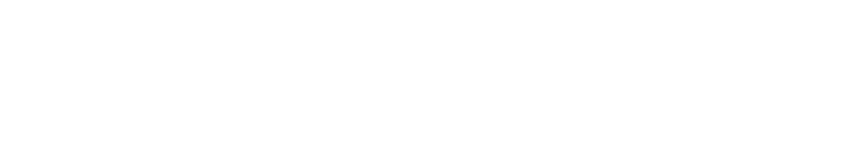
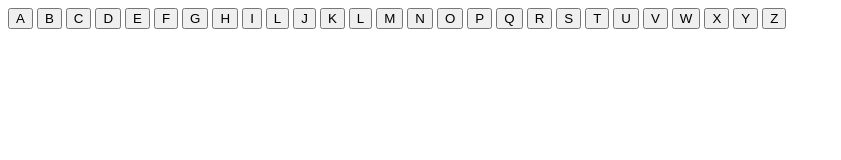
Before and after one commit to Belal-7/we1-project-Belal-7, a plain HTML site: page index.html in a window 1280 px wide. Shown: the whole page, without its empty margins (0-841 px from the left). Drawn offline with Linux system fonts and the light colour scheme.

Commit message:
Update index.html

```diff
--- a/index.html
+++ b/index.html
@@ -1 +1,44 @@
 <!-- Start writing your project code in this file! -->
+<button onclick="checkLetter('A');">A</button>
+ <button onclick="checkLetter('B');">B</button>
+ <button onclick="checkLetter('C');">C</button>
+ <button onclick="checkLetter('D');">D</button>
+ <button onclick="checkLetter('E');">E</button>
+ <button onclick="checkLetter('F');">F</button>
+ <button onclick="checkLetter('G');">G</button>
+ <button onclick="checkLetter('H');">H</button>
+ <button onclick="checkLetter('I');">I</button>
+ <button onclick="checkLetter('L');">L</button>
+ <button onclick="checkLetter('J');">J</button>
+ <button onclick="checkLetter('K');">K</button>
+ <button onclick="checkLetter('L');">L</button>
+ <button onclick="checkLetter('M');">M</button>
+ <button onclick="checkLetter('N');">N</button>
+ <button onclick="checkLetter('O');">O</button>
+ <button onclick="checkLetter('P');">P</button>
+ <button onclick="checkLetter('Q');">Q</button>
+ <button onclick="checkLetter('R');">R</button>
+ <button onclick="checkLetter('S');">S</button>
+ <button onclick="checkLetter('T');">T</button>
+ <button onclick="checkLetter('U');">U</button>
+ <button onclick="checkLetter('V');">V</button>
+ <button onclick="checkLetter('W');">W</button>
+ <button onclick="checkLetter('X');">X</button>
+ <button onclick="checkLetter('Y');">Y</button>
+<button onclick="checkLetter('Z');">Z</button>
+
+<script>
+var answer = "FOOTBALL"
+
+function checkLetter(char){
+
+	if (answer.includes(char)){
+		console.log ("Found: " + char);
+
+	}
+	else {
+		console.log("Not found:" + char);
+	}
+    tries = 6
+}
+</script>
```
